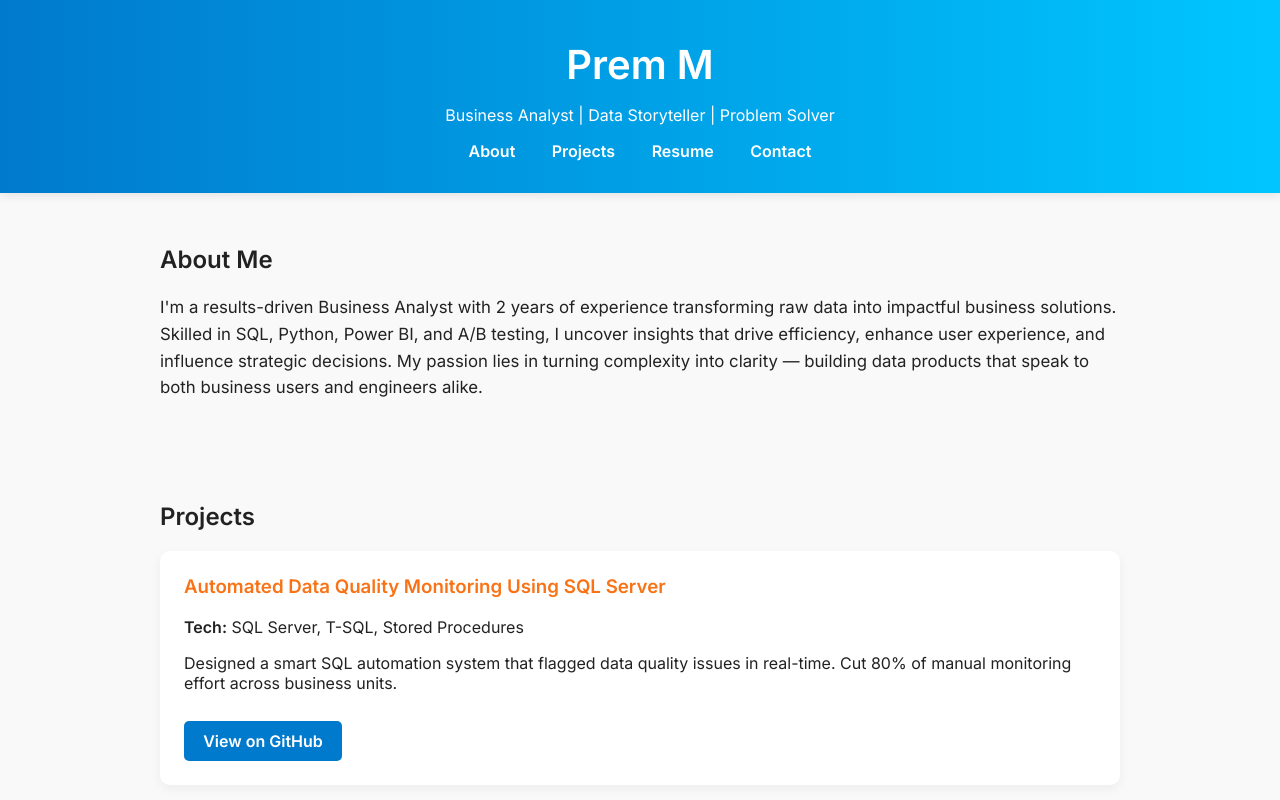
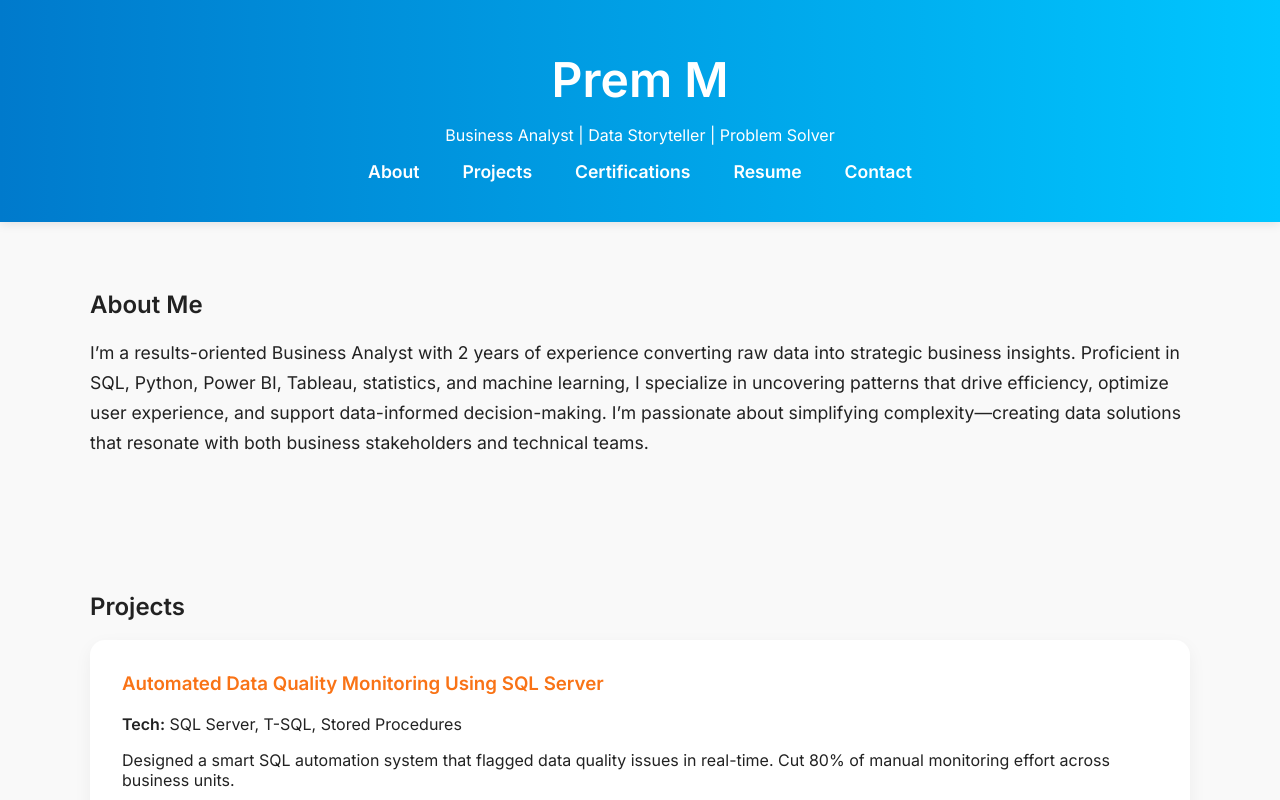
Before and after one commit to PremM2/prem-portfolio, a plain HTML site: page index.html in a window 1280 px wide. Shown: the top 800 px of the page. Drawn offline with Linux system fonts and the light colour scheme.

Commit message:
Update index.html

```diff
--- a/index.html
+++ b/index.html
@@ -22,40 +22,41 @@
     }
     header {
       background: var(--header-bg);
-      padding: 2rem;
+      padding: 2.5rem;
       text-align: center;
       color: white;
       box-shadow: 0 2px 10px rgba(0,0,0,0.1);
     }
     header h1 {
       margin: 0.2em 0;
-      font-size: 2.5rem;
+      font-size: 3rem;
     }
     nav a {
-      margin: 0 1rem;
+      margin: 0 1.2rem;
       text-decoration: none;
       color: white;
       font-weight: 600;
       transition: border-bottom 0.3s;
+      font-size: 1.1rem;
     }
     nav a:hover {
       border-bottom: 2px solid white;
     }
     section {
-      padding: 2rem;
-      max-width: 960px;
+      padding: 3rem 2rem;
+      max-width: 1100px;
       margin: auto;
     }
     .project {
       background: var(--card-bg);
-      padding: 1.5rem;
-      margin-bottom: 2rem;
-      border-radius: 10px;
-      box-shadow: 0 4px 12px rgba(0,0,0,0.05);
-      transition: transform 0.2s ease-in-out;
+      padding: 2rem;
+      margin-bottom: 2.5rem;
+      border-radius: 15px;
+      box-shadow: 0 6px 18px rgba(0,0,0,0.05);
+      transition: transform 0.3s ease-in-out;
     }
     .project:hover {
-      transform: translateY(-5px);
+      transform: translateY(-6px);
     }
     .project h3 {
       margin-top: 0;
@@ -64,26 +65,39 @@
     a.button {
       background: var(--primary-color);
       color: white;
-      padding: 0.6rem 1.2rem;
-      border-radius: 5px;
+      padding: 0.8rem 1.6rem;
+      border-radius: 6px;
       text-decoration: none;
       display: inline-block;
-      margin-top: 0.8rem;
+      margin-top: 1rem;
       font-weight: 600;
+      font-size: 1rem;
     }
     a.button:hover {
       background: #005f99;
     }
-    #about p {
-      font-size: 1.05rem;
-      line-height: 1.6;
+    #about p, #contact p {
+      font-size: 1.1rem;
+      line-height: 1.7;
     }
     footer {
       text-align: center;
-      padding: 2rem;
-      font-size: 0.9rem;
+      padding: 2.5rem;
+      font-size: 1rem;
       color: #666;
       background-color: #f1f5f9;
+    }
+    ul.cert-list {
+      list-style: none;
+      padding-left: 0;
+      font-size: 1.05rem;
+    }
+    ul.cert-list li {
+      margin-bottom: 0.5rem;
+    }
+    ul.cert-list li ul {
+      margin-top: 0.3rem;
+      padding-left: 1.2rem;
     }
     #contact p a {
       color: var(--primary-color);
@@ -101,6 +115,7 @@
     <nav>
       <a href="#about">About</a>
       <a href="#projects">Projects</a>
+      <a href="#certifications">Certifications</a>
       <a href="#resume">Resume</a>
       <a href="#contact">Contact</a>
     </nav>
@@ -109,7 +124,7 @@
   <section id="about">
     <h2>About Me</h2>
     <p>
-      I'm a results-driven Business Analyst with 2 years of experience transforming raw data into impactful business solutions. Skilled in SQL, Python, Power BI, and A/B testing, I uncover insights that drive efficiency, enhance user experience, and influence strategic decisions. My passion lies in turning complexity into clarity — building data products that speak to both business users and engineers alike.
+      I’m a results-oriented Business Analyst with 2 years of experience converting raw data into strategic business insights. Proficient in SQL, Python, Power BI, Tableau, statistics, and machine learning, I specialize in uncovering patterns that drive efficiency, optimize user experience, and support data-informed decision-making. I’m passionate about simplifying complexity—creating data solutions that resonate with both business stakeholders and technical teams.
     </p>
   </section>
 
@@ -145,15 +160,23 @@
     </div>
 
     <div class="project">
+      <h3>Supply Chain Performance Optimization</h3>
+      <p><strong>Tech:</strong> Power BI, Excel, DAX, Power Query</p>
+      <p>Built an end-to-end dashboard to analyze product availability, supplier efficiency, defect rates, and logistics performance. Identified 3+ overstocked SKUs, 2 high-risk routes, and 15% cost-saving opportunities through carrier optimization.</p>
+      <a class="button" href="https://github.com/PremM2/supply-chain" target="_blank">View on GitHub</a>
+    </div>
+
+    <div class="project">
       <h3>Seller Fraud Detection Pipeline</h3>
       <p><strong>Tech:</strong> SQL, Python, KMeans</p>
       <p>Built a real-time fraud detection system that flagged suspicious sellers. Reduced revenue fraud risk by ₹17L with a 50% faster investigation cycle.</p>
       <a class="button" href="https://github.com/PremM2/mini-project" target="_blank">View on GitHub</a>
     </div>
   </section>
+
   <section id="certifications">
     <h2>Certifications</h2>
-  <ul style="list-style: none; padding: 0;">
+    <ul class="cert-list">
       <li>📘 Business Analyst – UpGrad, 2023</li>
       <li>📊 Google Advanced Data Analytics – MedTourEasy, 2023</li>
       <li>🗃️ MySQL for Data Analysis & BI – Udemy, 2023</li>
@@ -164,7 +187,7 @@
       <li>🎓 Advanced SQL Certificate – HackerRank, 2024</li>
       <li>📊 Tableau: Hands-On Data Science – Udemy, 2025</li>
       <li>🚀 Currently Enrolled:
-      <ul style="margin-top: 0.5rem;">
+        <ul>
           <li>Azure Databricks Spark SQL (Python)</li>
           <li>The Alteryx Complete Masterclass</li>
           <li>The Complete Course of AWS QuickSight</li>
```
Lines whose indentation alone changed are shown as unchanged.
